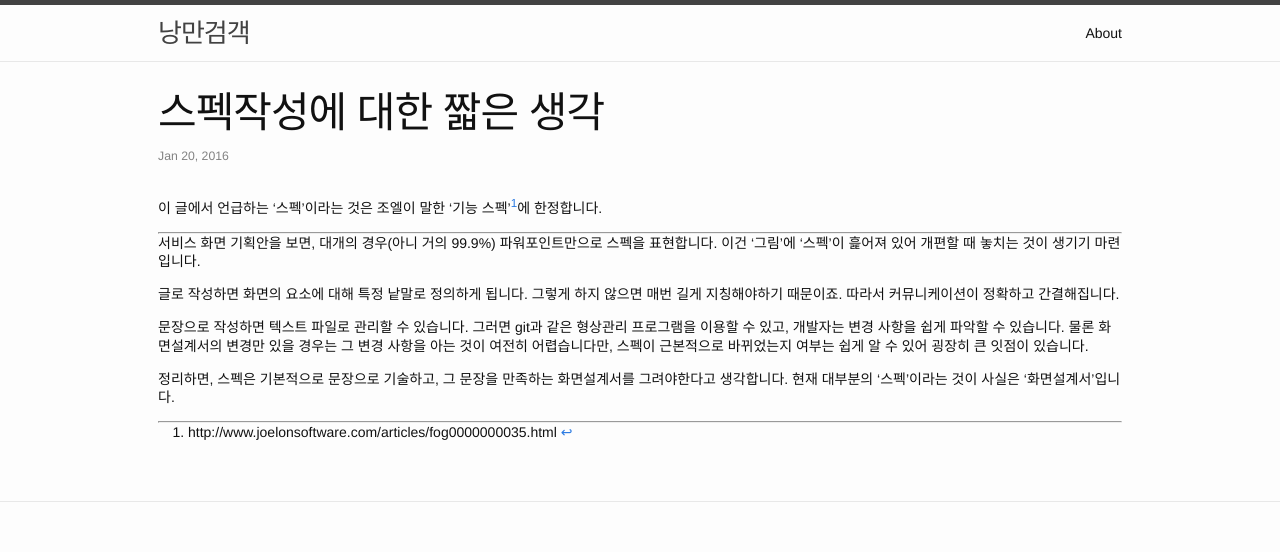
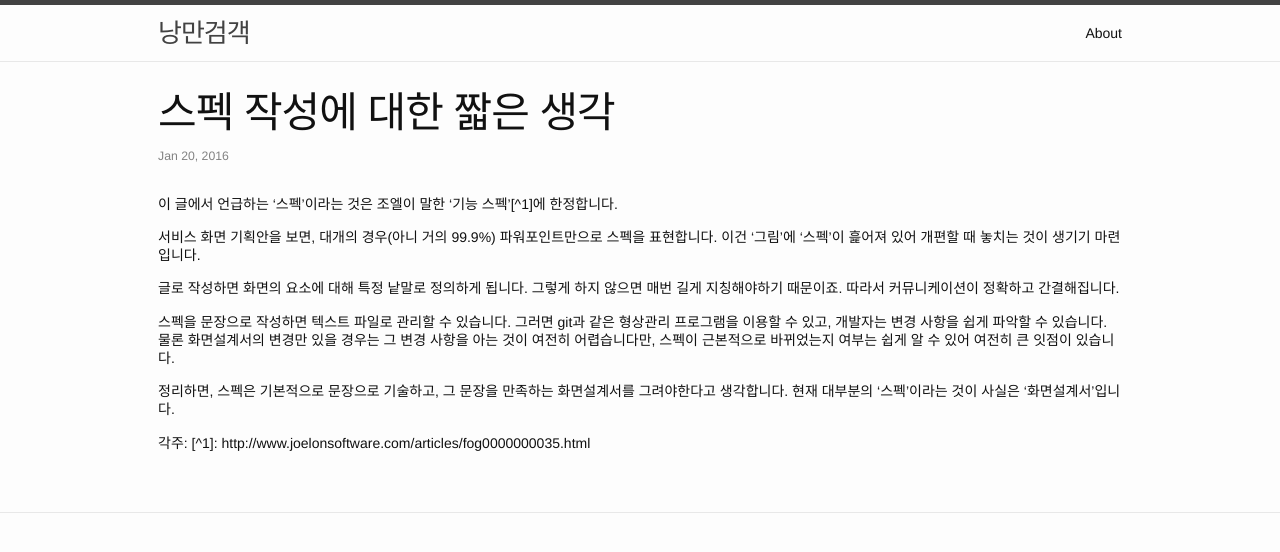
Before and after one commit to cybaek/homepage, a Jekyll site: the page built from _posts/2016-01-20-how-to-write-specs.markdown, in a window 1280 px wide. Shown: the top 552 px of the page. Built offline with Jekyll 4.4.1, drawn with Linux system fonts in a browser that asks for light colours; comment, search, counter and statistics services are not loaded.

Commit message:
Update 2016-01-20-how-to-write-specs.markdown

```diff
--- a/_posts/2016-01-20-how-to-write-specs.markdown
+++ b/_posts/2016-01-20-how-to-write-specs.markdown
@@ -1,22 +1,19 @@
 ---
 layout: post
-title:  스펙작성에 대한 짧은 생각
+title:  스펙 작성에 대한 짧은 생각
 date:    2016/01/20 15:00
 categories: it
 ---
 
 이 글에서 언급하는 '스펙'이라는 것은 조엘이 말한 '기능 스펙'[^1]에 한정합니다.
 
----
-
 서비스 화면 기획안을 보면, 대개의 경우(아니 거의 99.9%) 파워포인트만으로 스펙을 표현합니다. 이건 '그림'에 '스펙'이 흝어져 있어 개편할 때 놓치는 것이 생기기 마련입니다.
 
 글로 작성하면 화면의 요소에 대해 특정 낱말로 정의하게 됩니다. 그렇게 하지 않으면 매번 길게 지칭해야하기 때문이죠. 따라서 커뮤니케이션이 정확하고 간결해집니다.
 
-문장으로 작성하면 텍스트 파일로 관리할 수 있습니다. 그러면 git과 같은 형상관리 프로그램을 이용할 수 있고, 개발자는 변경 사항을 쉽게 파악할 수 있습니다. 물론 화면설계서의 변경만 있을 경우는 그 변경 사항을 아는 것이 여전히 어렵습니다만, 스펙이 근본적으로 바뀌었는지 여부는 쉽게 알 수 있어 굉장히 큰 잇점이 있습니다.
+스펙을 문장으로 작성하면 텍스트 파일로 관리할 수 있습니다. 그러면 git과 같은 형상관리 프로그램을 이용할 수 있고, 개발자는 변경 사항을 쉽게 파악할 수 있습니다. 물론 화면설계서의 변경만 있을 경우는 그 변경 사항을 아는 것이 여전히 어렵습니다만, 스펙이 근본적으로 바뀌었는지 여부는 쉽게 알 수 있어 여전히 큰 잇점이 있습니다.
 
 정리하면, 스펙은 기본적으로 문장으로 기술하고, 그 문장을 만족하는 화면설계서를 그려야한다고 생각합니다. 현재 대부분의 '스펙'이라는 것이 사실은 '화면설계서'입니다.
 
----
-
+각주:
 [^1]: http://www.joelonsoftware.com/articles/fog0000000035.html
```
